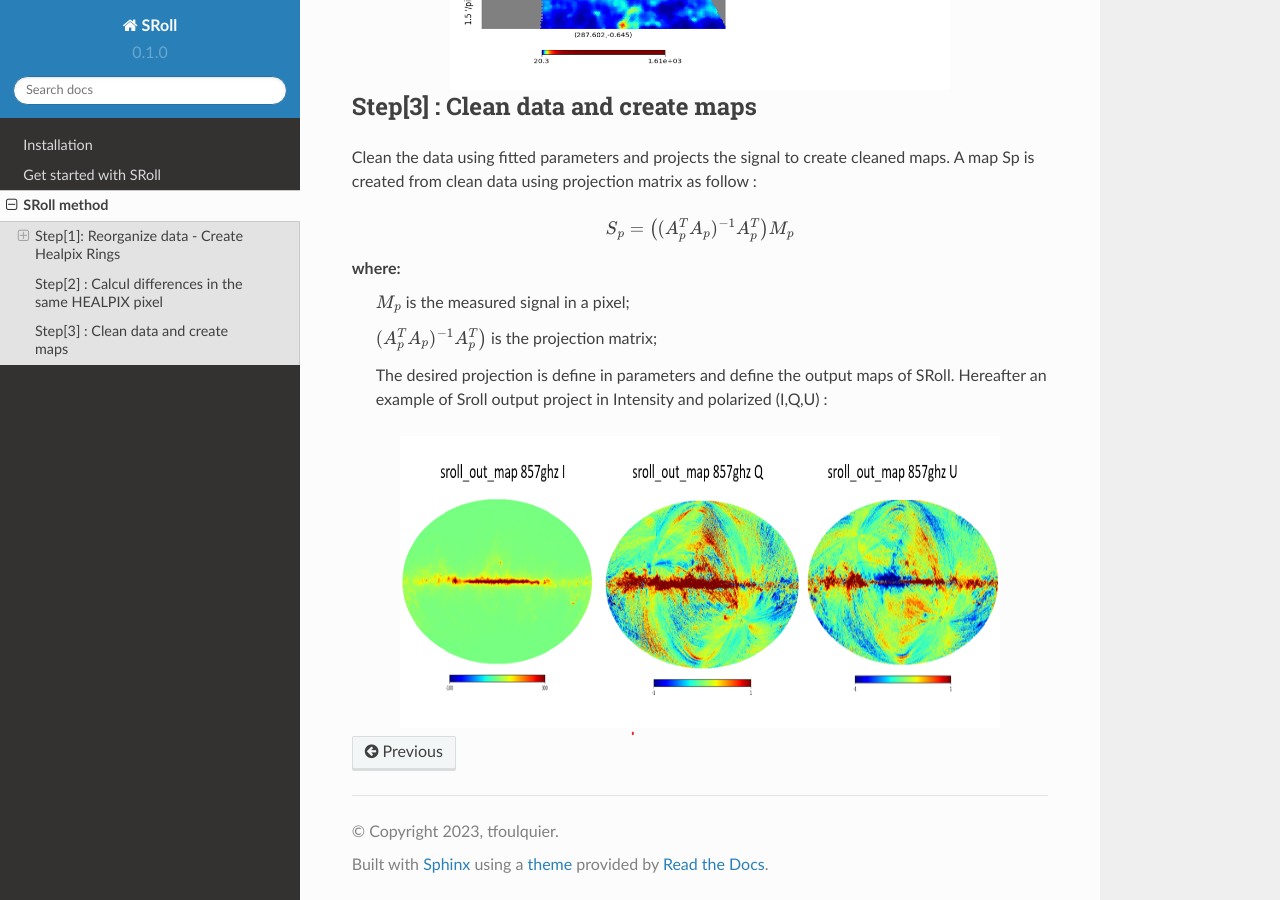
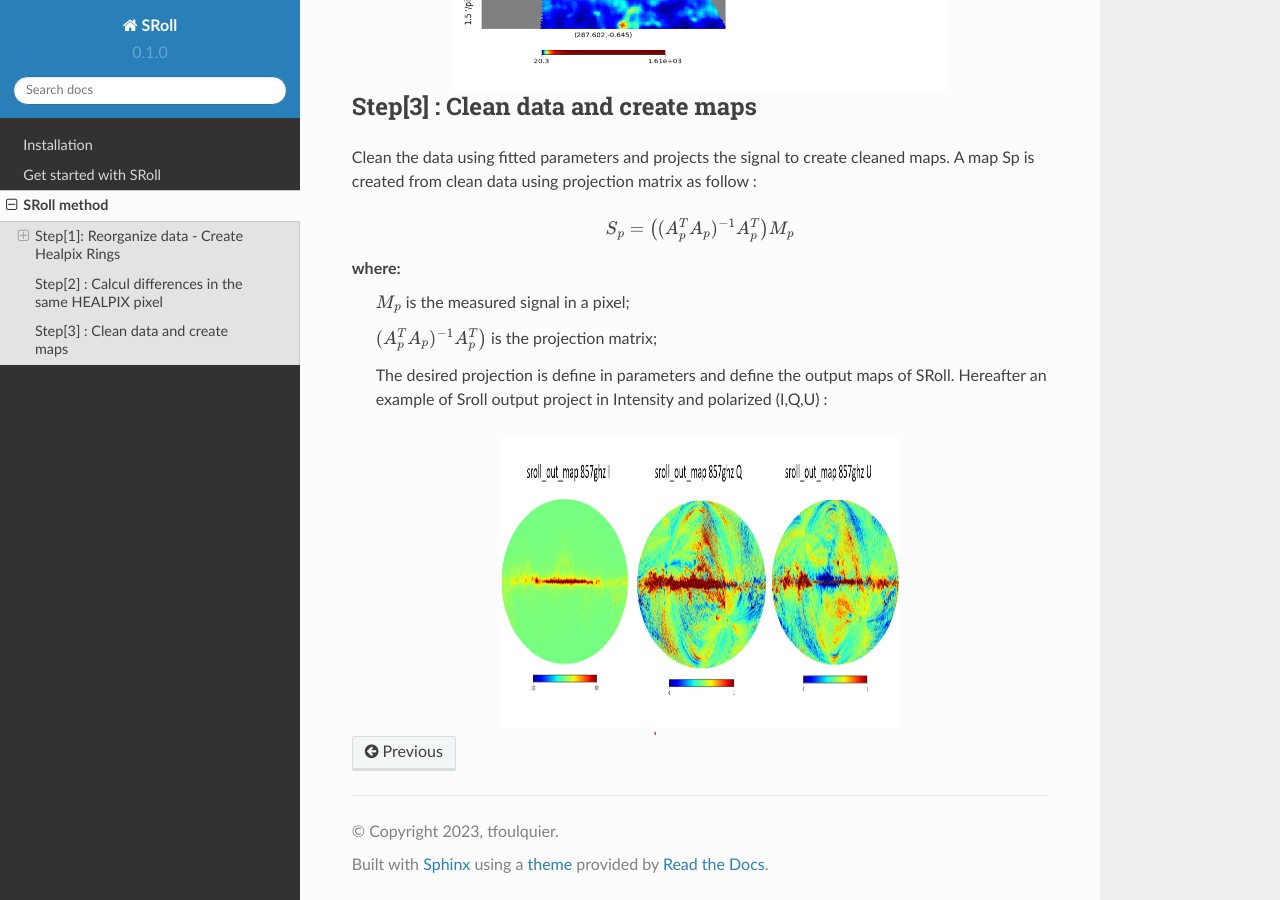
Before and after one commit to jmdelouis/SRoll, a Sphinx documentation site: the page built from readthedocs/docs/source/methods.rst, in a window 1280 px wide and 900 px high, scrolled down 1704 px. Built offline with Sphinx 7.4.7 and the Read the Docs theme 2.0.0, drawn with Linux system fonts in a browser that asks for light colours.

Commit message:
Update methods.rst

```diff
--- a/readthedocs/docs/source/methods.rst
+++ b/readthedocs/docs/source/methods.rst
@@ -72,5 +72,5 @@ where:
 
 .. image:: /images/IQUmaps.png
   :height: 300
-  :width: 600
+  :width: 400
   :align: center
```
